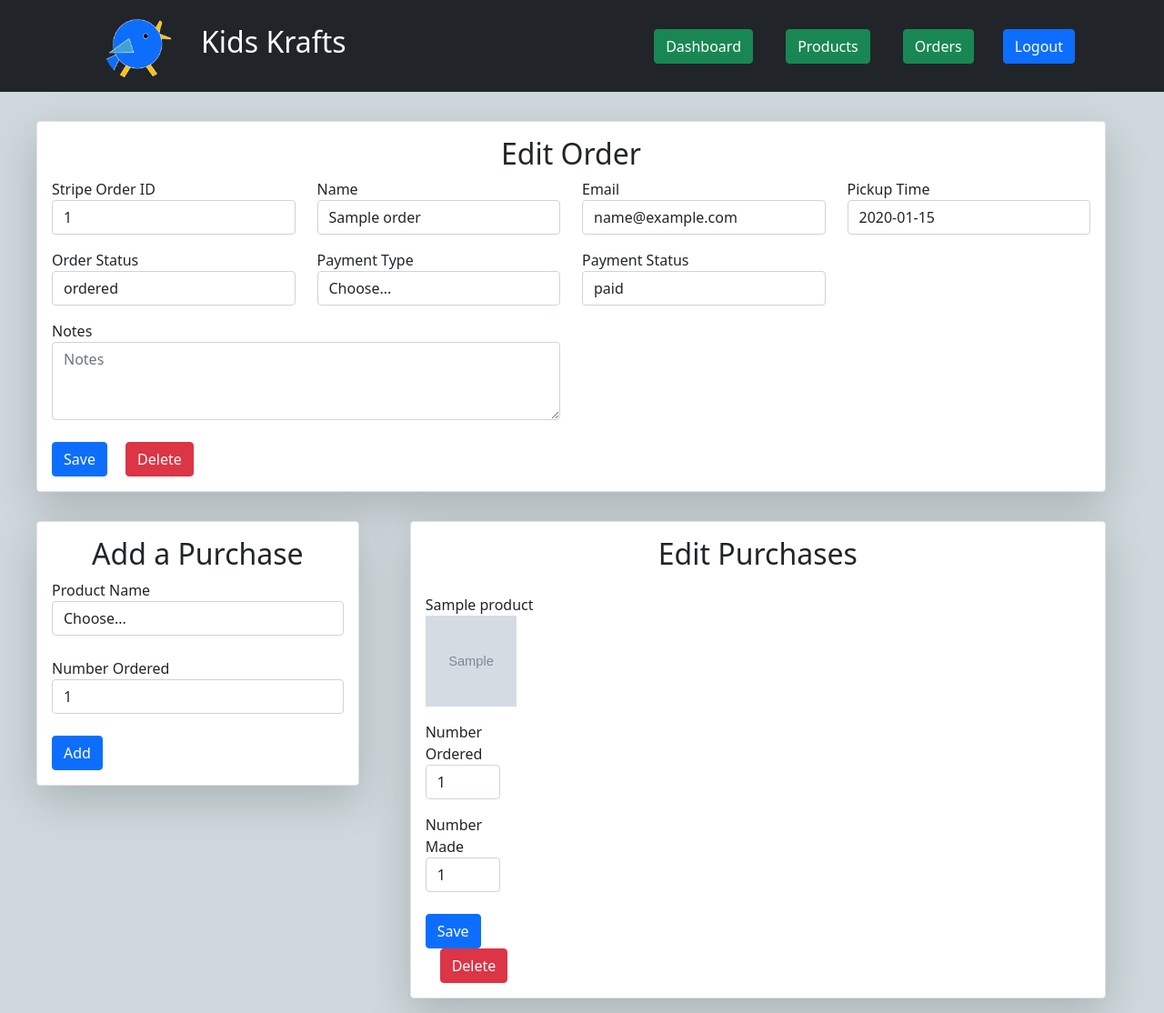
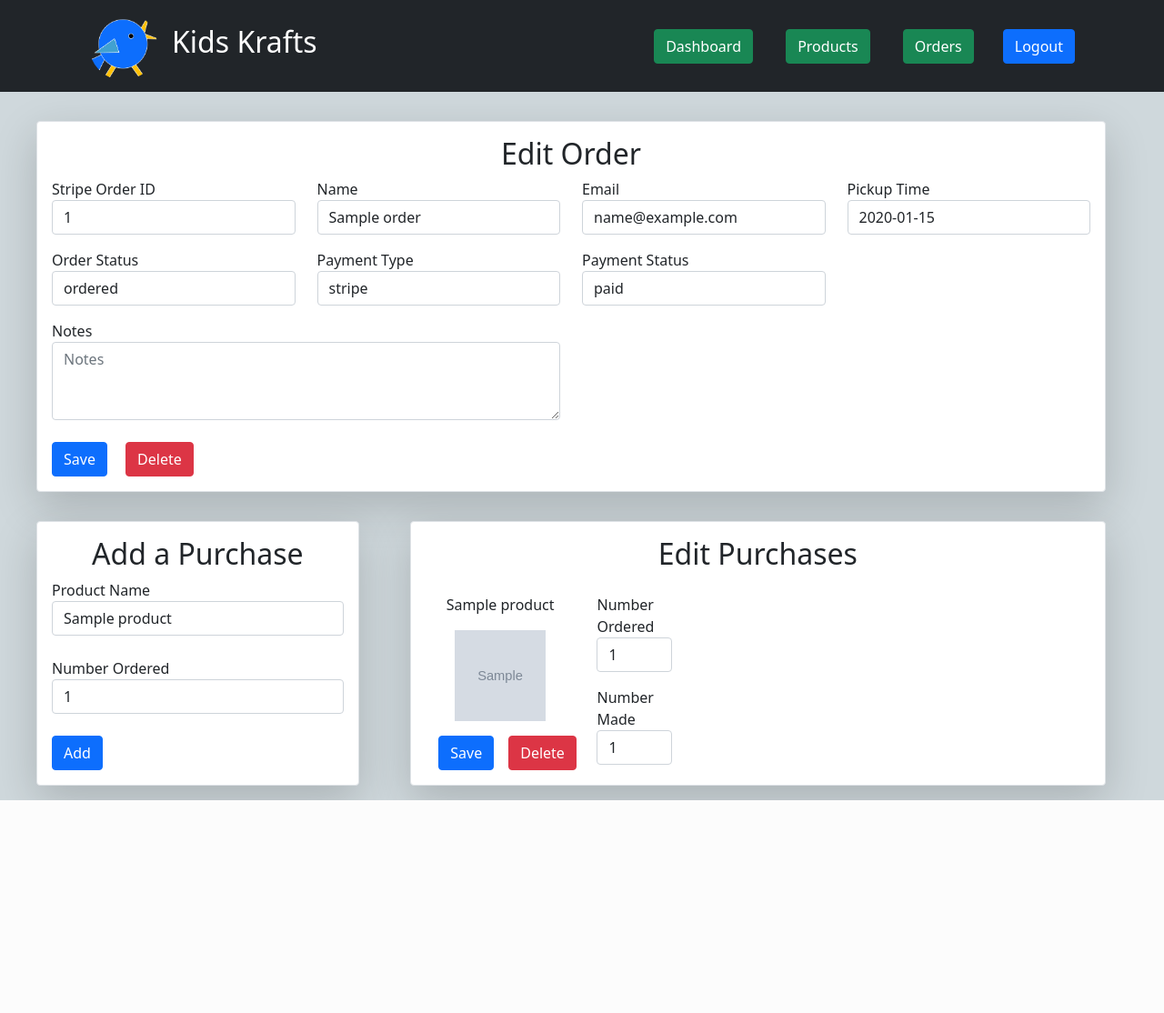
Before and after one commit to ethanschreur/kids-krafts, a Flask app: page /orders/1 in a window 1280 px wide. Shown: the whole page at 91% size. After the commit the page ends 880 px from the top, so only its background shows below. Run offline with Flask 2, Linux system fonts and the light colour scheme; the visitor is signed in with stand-in values (Sample User, id 1); tables that the repository leaves empty hold one stand-in row (values such as "Sample post"); grey boxes marked "Sample" are stand-in pictures; some libraries are stand-ins or nearby versions.

Commit message:
touch up

```diff
--- a/app/templates/seller/dashboard.html
+++ b/app/templates/seller/dashboard.html
@@ -74,8 +74,9 @@
     </div>
 </div>
     <div class="view-products col-lg-8 col-12">
-        <div class="p-3 view-products-container border rounded shadow-lg">
+        <div class="p-3 view-products-container border rounded shadow-lg" style="max-height: calc(100vh - 105px);">
             <center><h2>Product Info</h2></center>
+            <div style="overflow: auto;">
             <table class="table">
                 <thead>
                     <tr>
@@ -88,7 +89,7 @@
                   </thead>
             {% for id in prod_info %}
             <tbody>
-                  <tr class="table-row">
+                  <tr class="table-row" data-id={{id}} data-type="product">
                     <td>{{prod_info[id].name}}</td>
                     <td><img src="{{prod_info[id].image_url}}" class="prod-img"></img></td>
                     <td>{{prod_info[id].amount_ordered}}</td>
@@ -98,6 +99,7 @@
               </tbody>
             {% endfor %}
             </table>
+            </div>
         </div>
     </div>
 </div>
--- a/app/templates/seller/login.html
+++ b/app/templates/seller/login.html
@@ -29,7 +29,7 @@
                             {% endfor %}
                         </p>
                     {% endfor %}
-                    <button type="submit" class="btn btn-lg btn-primary">Submit</button>
+                    <button type="submit" class="btn btn-md btn-primary mt-3">Submit</button>
             </form>
         </div>
     </div>
--- a/app/templates/seller/order.html
+++ b/app/templates/seller/order.html
@@ -32,7 +32,6 @@
                 <div class="form-group col-12 col-md-6 mb-3 col-lg-3">
                     <label for="order-status">Order Status</label>
                     <select id="order-status" name="order_status" class="form-control" required>
-                        <option>Choose...</option>
                         {% if order.status=="ordered" %}
                         <option selected>ordered</option>
                         {% else %}
@@ -54,7 +53,6 @@
                 <div class="form-group col-12 col-md-6 mb-3 col-lg-3">
                     <label for="order-payment-type">Payment Type</label>
                     <select id="order-payment-type" name="order_payment_type" class="form-control" required>
-                        <option>Choose...</option>
                         {% if order.payment_type=="stripe" %}
                         <option selected>stripe</option>
                         {% else %}
@@ -71,7 +69,6 @@
                 <div class="form-group col-12 col-md-6 mb-3 col-lg-3">
                     <label for="order-payment-status">Payment Status</label>
                     <select id="order-payment-status" name="order_payment_status" class="form-control" required>
-                        <option>Choose...</option>
                         {% if order.payment_status=="paid" %}
                         <option selected>paid</option>
                         {% else %}
@@ -103,7 +100,6 @@
                 <div class="col-12">
                     <label for="product-id">Product Name</label>
                     <select id="product-id" name="product_id" class="form-control" required>
-                        <option selected>Choose...</option>
                         {% for prod in products %}
                         <option value="{{prod.id}}">{{prod.name}}</option>
                         {% endfor %}
@@ -122,14 +118,26 @@
             <center><h2>Edit Purchases</h2></center>
             <div class="row">
             {% for purchase in order.purchases %}
-            <div class="col-6 col-lg-4 col-xl-3">
+            <div class="col-12 col-xl-6">
                 <form class="mt-3" action="/orders/{{order.id}}/purchases/{{purchase.id}}" method="POST">
-                    <div class="form-group">
+                    <div class="row">
+                    <div class="col-6">
+                    <center>
+                        <div class="form-group">
                         <span>{{prod_info[purchase.product_id][0]}}</span>
                         <br>
-                        <img src="{{prod_info[purchase.product_id][1]}}" class="prod-img"></img>
+                        <img src="{{prod_info[purchase.product_id][1]}}" class="prod-img mt-3"></img>
                     </div>
-                    <div class="mt-3">
+                    </center>
+                    <div class="d-flex justify-content-center">
+                    <div>
+                    <button type="submit" class="btn btn-primary mt-3 mx-3">Save</button>
+                    </div>
+                    <a class="btn btn-danger mt-3" href="/orders/{{order.id}}/purchases/{{purchase.id}}/delete">Delete</a>
+                </div>
+                </div>
+                   <div class="col-6">
+                    <div>
                     <div class="form-group col-6">
                         <label for="number-ordered">Number Ordered</label>
                         <input type="number" name="number_ordered" class="form-control" id="number-ordered" min="1" value="{{purchase.number_ordered}}" required>
@@ -139,10 +147,9 @@
                         <input type="number" name="number_made" class="form-control" id="number-made" min="0" value="{{purchase.number_made}}" required>
                     </div>
                     </div>
-                    <br>
-                    <button type="submit" class="btn btn-primary">Save</button>
-                    <a class="btn btn-danger mx-3" href="/orders/{{order.id}}/purchases/{{purchase.id}}/delete">Delete</a>
+                    </div>
                 </form>
+                </div>
             </div>
             {% endfor %}
             </div>
--- a/app/templates/seller/orders.html
+++ b/app/templates/seller/orders.html
@@ -33,7 +33,7 @@
     </div>
     </div>
     <div class="view-orders col-lg-8 col-12">
-        <div class="p-3 view-orders-container border rounded shadow-lg bg-white">
+        <div class="p-3 view-orders-container border rounded shadow-lg bg-white" style="max-height: calc(100vh - 105px);">
             <center><h2>Orders</h2></center>
             <div style="overflow: auto;">
             <table class="table">
@@ -48,7 +48,7 @@
                             </button>
                             <div class="dropdown-menu p-3">
                               <form action="/orders">
-                                <input type="text" placeholder="April 24 PM" name="pickup_time">
+                                <input class="mt-3" type="text" placeholder="April 24 PM" name="pickup_time">
                                 <button class="mt-3 btn btn-primary">Enter</button>
                               </form>
 
--- a/app/templates/seller/products.html
+++ b/app/templates/seller/products.html
@@ -26,7 +26,6 @@
         <div class="form-group">
             <label for="product-selling-status">Selling Status</label>
             <select id="product-selling-status" name="product_selling_status" class="form-control" required>
-                <option selected>Choose...</option>
                 <option>Selling</option>
                 <option>Not Selling</option>
             </select>
@@ -37,8 +36,9 @@
     </div>
 </div>
     <div class="view-products col-lg-8 col-12">
-        <div class="p-3 view-products-container border rounded shadow-lg">
+        <div class="p-3 view-products-container border rounded shadow-lg" style="max-height: calc(100vh - 105px);">
             <center><h2>Products</h2></center>
+            <div style="overflow: auto;">
             <table class="table">
                 <thead>
                     <tr>
@@ -70,6 +70,7 @@
               </tbody>
             {% endfor %}
             </table>
+            </div>
         </div>
     </div>
 </div>
--- a/app/templates/seller/seller_base.html
+++ b/app/templates/seller/seller_base.html
@@ -13,7 +13,7 @@
     <nav class="navbar navbar-dark navbar-expand-md bg-dark justify-content-center">
         <div class="container">
             <a href="/" class="mx-3 navbar-brand d-flex w-50 text-white d-flex align-items-center">
-                <div id="small-logo" class="mx-3 d-none d-md-inline"></div>
+                <div id="small-logo" class="mr-3" style="min-width: 75px; min-height:75px;"></div>
                 <span class="h2 mx-3">Kids Krafts</span>
             </a>
             <ul class="nav navbar-nav ms-auto justify-content-end">
```
Also changed, not shown: app/templates/customer/shop.html (+11 -14 lines), app/templates/seller/product.html (+4 -5 lines).
